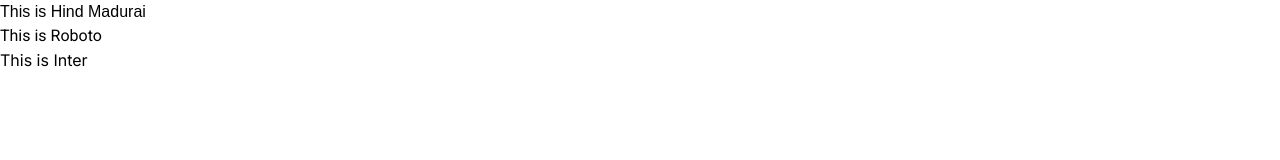
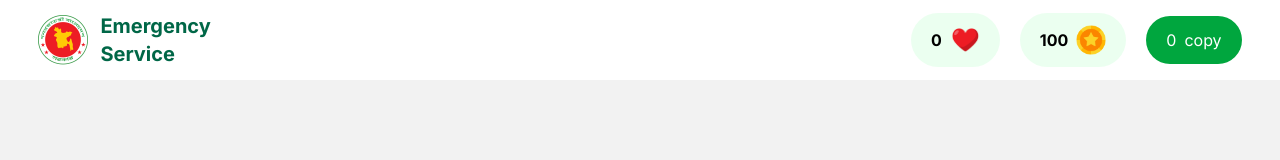
Before and after one commit to RuhulAminSharif/Emergency-Hotline, a plain HTML site: page index.html in a window 1280 px wide. Drawn offline with nearby package versions, Linux system fonts and the light colour scheme; a web font is replaced by a local one.

Commit message:
Feat: Navbar Completed

```diff
--- a/assets/styles/custom.css
+++ b/assets/styles/custom.css
@@ -17,4 +17,5 @@
 :root {
   --p1: #ff4141;
   --green: #006747;
+  --body-bg: #f2f2f2;
 }
--- a/index.html
+++ b/index.html
@@ -27,10 +27,66 @@
     <!-- Tailwind CSS -->
     <script src="https://cdn.jsdelivr.net/npm/@tailwindcss/browser@4"></script>
   </head>
-  <body>
-    <h1 class="font-hind">This is Hind Madurai</h1>
-    <p class="font-roboto">This is Roboto</p>
-    <span class="font-inter">This is Inter</span>
+  <body class="bg-[var(--body-bg)] max-w-screen-2xl mx-auto">
+    <!-- header starts -->
+    <header>
+      <!-- Navbar Starts -->
+      <nav
+        class="flex justify-between items-center gap-x-2 md:gap-x-5 py-[12px] px-[1%] md:px-[3%] bg-white"
+      >
+        <!-- Left Side -->
+        <div class="flex items-center justify-between gap-3">
+          <a href="./index.html">
+            <img
+              class="w-[35px] h-[35px] md:w-[50px] md:h-[50px]"
+              src="./assets/images/logo.png"
+              alt="Logo"
+            />
+          </a>
+          <a href="./index.html">
+            <h2
+              class="font-inter font-bold text-[#006747] text-[16px] md:text-xl"
+            >
+              Emergency <br />
+              Service
+            </h2>
+          </a>
+        </div>
+        <!-- Right Side -->
+        <div
+          class="font-inter flex justify-end items-center gap-x-1 md:gap-x-3 lg:gap-x-5 font-[12px] md:font-[16px]"
+        >
+          <div
+            class="flex justify-center items-center rounded-xl md:rounded-[50px] bg-[rgba(65,255,107,0.1)] py-2 md:py-3 px-2 sm:px-3 md:px-5 font-bold gap-x-1 md:gap-x-2"
+          >
+            <span id="heart-count">0</span>
+            <img
+              class="h-[30px] w-[30px]"
+              src="./assets/images/heart.png"
+              alt="Heart"
+            />
+          </div>
+          <div
+            class="flex justify-center items-center rounded-xl md:rounded-[50px] bg-[rgba(65,255,107,0.1)] py-2 md:py-3 px-2 sm:px-3 md:px-5 font-bold gap-x-1 md:gap-x-2"
+          >
+            <span id="coin-count">100</span>
+            <img
+              class="h-[30px] w-[30px]"
+              src="./assets/images/coin.png"
+              alt="Coin"
+            />
+          </div>
+          <div
+            class="flex text-white font-weight-[600px] justify-center items-center rounded-xl md:rounded-[50px] bg-[#00a63e] py-2 md:py-3 px-2 sm:px-3 md:px-5 gap-x-1 md:gap-x-2"
+          >
+            <span id="copy-count">0</span>
+            <p>copy</p>
+          </div>
+        </div>
+      </nav>
+      <!-- Navbar Ends -->
+    </header>
+    <!-- header ends -->
 
     <!-- Script -->
     <script src="./assets/scripts/main.js"></script>
```
